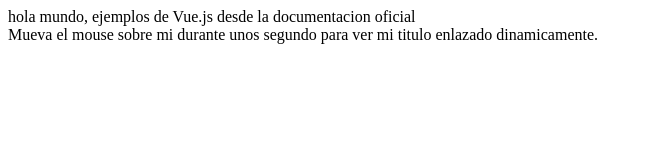
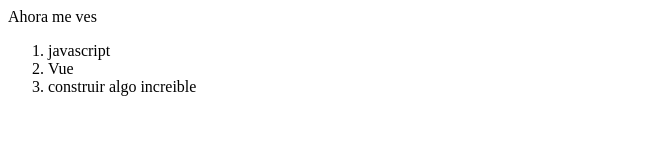
Before and after one commit to adrian-garcia-rojas/Vue.js-Curso-Pagina-Oficial, a plain HTML site: page index.html in a window 1280 px wide. Shown: the whole page, without its empty margins (0-652 px from the left). Drawn offline with nearby package versions, Linux system fonts and the light colour scheme.

Commit message:
Lecc 3, Condicionales y bucles Fijate bien con las directivas v-if para temas de condicionales y con directiva v-for para hacer ciclos for enlazanddo la data del js y mostrandola en el recorrido del for con la interpolacion de variables y datos

```diff
--- a/index.html
+++ b/index.html
@@ -9,14 +9,16 @@
 </head>
 <body>
 
-    <div id="app">
-        {{message}}
+    <div id="app-3">
+        <span v-if="seen">Ahora me ves</span>
     </div>
 
-    <div id="app-2">
-        <span v-bind:title="message">
-            Mueva el mouse sobre mi durante unos segundo para ver mi titulo enlazado dinamicamente.
-        </span>
+    <div id="app-4">
+        <ol>
+            <li v-for="todo in todos">
+                {{todo.text}}
+            </li>
+        </ol>
     </div>
 
     <script type="text/javascript" src="/js/vue1.js"></script>
--- a/js/vue1.js
+++ b/js/vue1.js
@@ -1,13 +1,17 @@
-var app = new Vue({
-    el:'#app',
+var app3 = new Vue({
+    el:'#app-3',
     data:{
-        message:'hola mundo, ejemplos de Vue.js desde la documentacion oficial'
+        seen:true
     }
 })
 
-var app2 = new  Vue({
-    el: '#app-2',
+var app4 = new Vue({
+    el: '#app-4',
     data:{
-        message: 'usted cargo esta pagina el ' + new Date().toLocaleString()
+        todos:[
+            {text:'javascript'},
+            {text:'Vue'},
+            {text:'construir algo increible'}
+        ]
     }
 })
```
